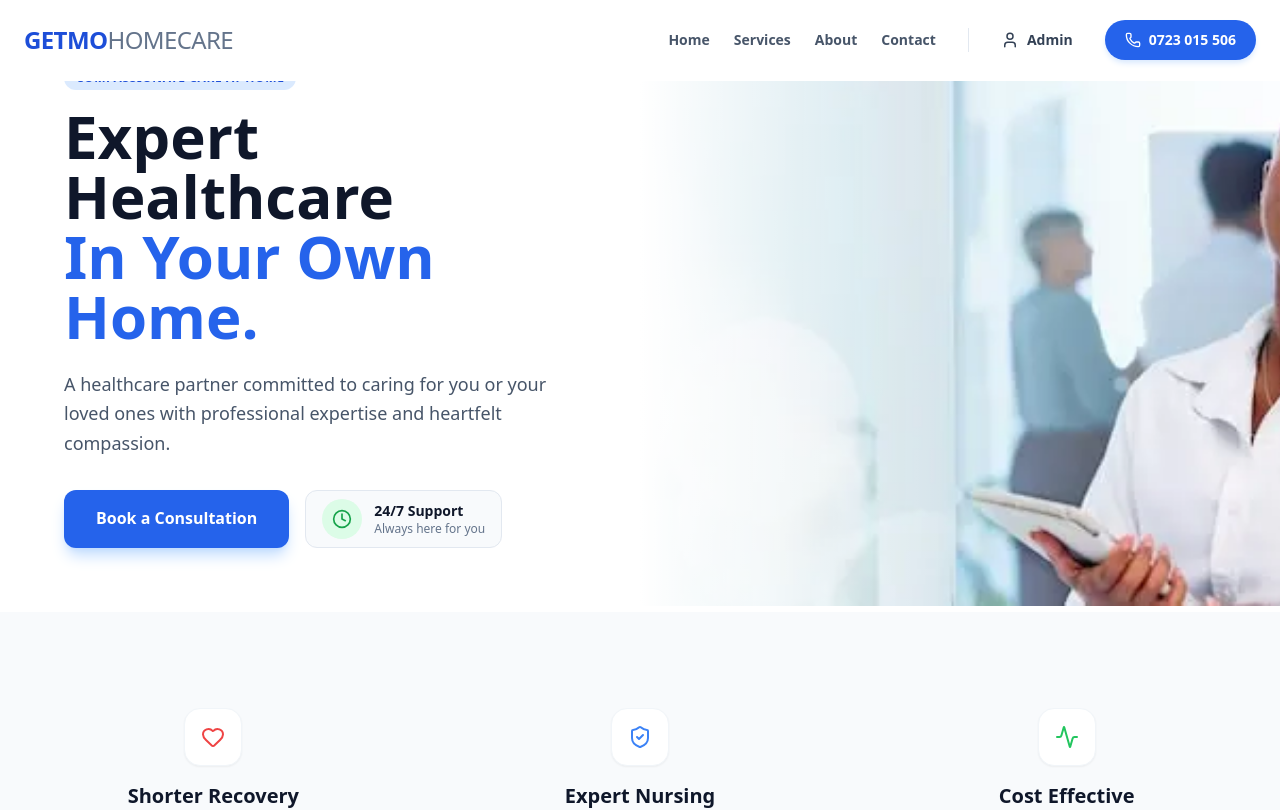
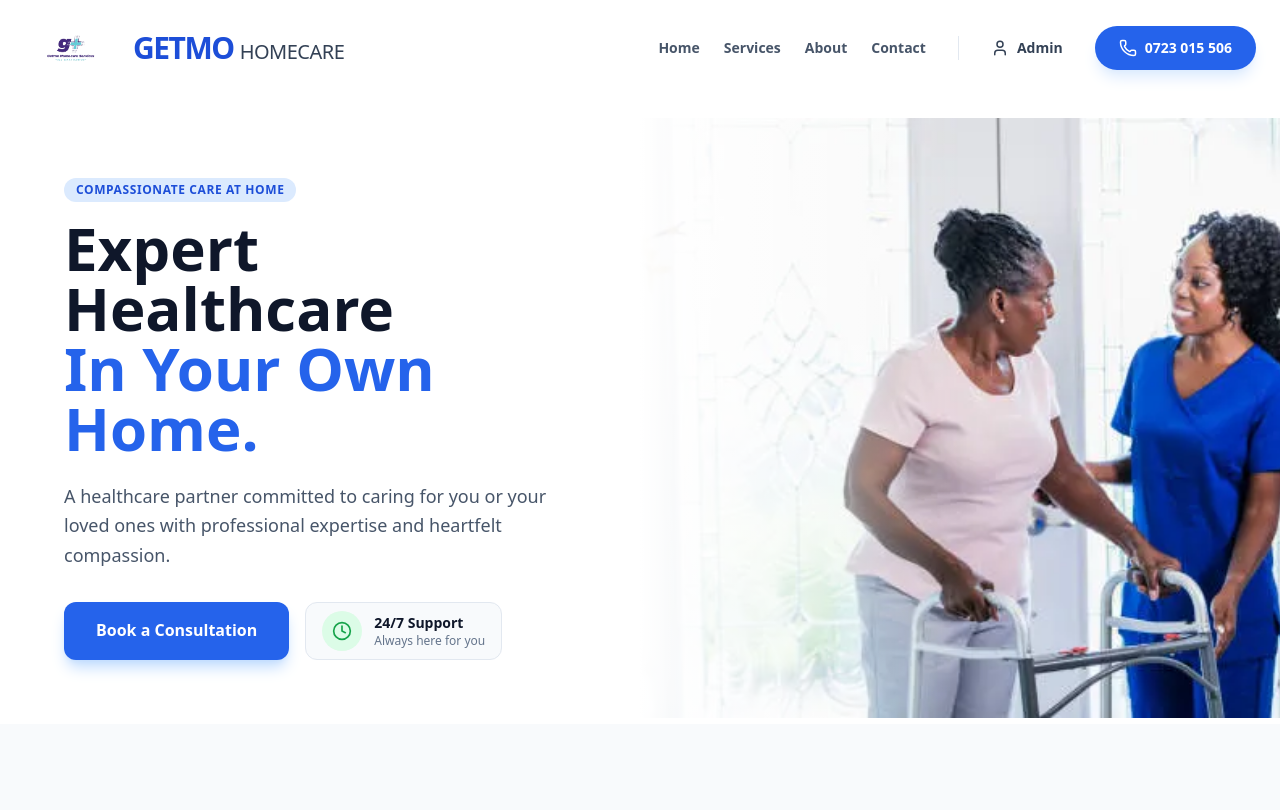
Before and after one commit to myusercloud/getmo-frontend, a React app in the folder frontend/: page / in a window 1280 px wide. Shown: the top 810 px of the page. Built offline with nearby package versions, Linux system fonts and the light colour scheme; the HTML template or start-up script is replaced by a standard one.

Commit message:
feat: update Navbar and LandingPage with improved logo and hero image

```diff
--- a/frontend/src/App.jsx
+++ b/frontend/src/App.jsx
@@ -8,9 +8,14 @@ import Register from "./pages/Register";
 export default function App() {
   return (
     <div className="bg-white min-h-screen">
-      {/* Navbar displayed across all pages */}
+      {/* Navbar stays fixed at the top */}
       <Navbar />
 
+      {/* Add padding-top here to prevent content from
+          hiding behind the fixed navbar.
+          pt-24 accounts for the enlarged logo/navbar height.
+      */}
+      <main className="pt-24 lg:pt-28">
         <Routes>
           {/* Homepage */}
           <Route path="/" element={<LandingPage />} />
@@ -18,9 +23,8 @@ export default function App() {
           {/* Auth Pages */}
           <Route path="/login" element={<Login />} />
           <Route path="/register" element={<Register />} />
-
-        {/* Extra pages can be added here later */}
         </Routes>
+      </main>
     </div>
   );
 }
--- a/frontend/src/components/Navbar.jsx
+++ b/frontend/src/components/Navbar.jsx
@@ -1,12 +1,12 @@
 import { useState, useEffect } from "react";
 import { Link } from "react-router-dom";
 import { Menu, X, User, Phone } from "lucide-react";
+import logo from "../assets/getmo_extracted_logo.png";
 
 export default function Navbar() {
   const [isOpen, setIsOpen] = useState(false);
   const [scrolled, setScrolled] = useState(false);
 
-  // Handle scroll effect for a more dynamic UI
   useEffect(() => {
     const handleScroll = () => setScrolled(window.scrollY > 20);
     window.addEventListener("scroll", handleScroll);
@@ -24,21 +24,34 @@ export default function Navbar() {
     <nav
       className={`fixed w-full z-50 transition-all duration-300 border-b ${
         scrolled
-          ? "bg-white/90 backdrop-blur-md py-3 shadow-sm border-slate-200"
-          : "bg-white py-5 border-transparent"
+          ? "bg-white/95 backdrop-blur-md py-2 shadow-sm border-slate-200"
+          : "bg-white py-4 border-transparent"
       }`}
     >
       <div className="max-w-7xl mx-auto px-6 flex justify-between items-center">
 
         {/* LOGO SECTION */}
-        <Link to="/" className="flex items-center gap-2 group">
-          <div className="text-2xl font-black text-blue-700 tracking-tight">
-            GETMO<span className="text-slate-500 font-light">HOMECARE</span>
+        <Link to="/" className="flex items-center gap-4 group">
+          {/* Enlarge height to h-14 or h-16 for high visibility */}
+          <img
+            src={logo}
+            alt="Getmo HomeCare Logo"
+            className="h-16 md:h-16 w-auto object-contain transition-transform group-hover:scale-105"
+          />
+
+          {/* Brand Name on One Line */}
+          <div className="flex items-baseline gap-1.5">
+            <span className="text-2xl md:text-3xl font-black text-blue-700 tracking-tighter">
+              GETMO
+            </span>
+            <span className="text-lg md:text-xl font-light text-slate-700 tracking-tight">
+              HOMECARE
+            </span>
           </div>
         </Link>
 
         {/* DESKTOP NAVIGATION */}
-        <div className="hidden md:flex items-center space-x-8">
+        <div className="hidden lg:flex items-center space-x-8">
           <div className="flex space-x-6">
             {navLinks.map((link) => (
               <a
@@ -51,10 +64,8 @@ export default function Navbar() {
             ))}
           </div>
 
-          {/* Divider */}
           <div className="h-6 w-px bg-slate-200 mx-2"></div>
 
-          {/* Admin Link */}
           <Link
             to="/login"
             className="flex items-center gap-2 text-sm font-bold text-slate-700 hover:text-blue-700 transition-colors"
@@ -63,34 +74,32 @@ export default function Navbar() {
             Admin
           </Link>
 
-          {/* Call CTA */}
           <a
             href="tel:0723015506"
-            className="flex items-center gap-2 bg-blue-600 hover:bg-blue-700 text-white px-5 py-2.5 rounded-full text-sm font-semibold transition-all shadow-md shadow-blue-100"
+            className="flex items-center gap-2 bg-blue-600 hover:bg-blue-700 text-white px-6 py-3 rounded-full text-sm font-bold transition-all shadow-lg shadow-blue-100"
           >
-            <Phone size={16} /> 0723 015 506
+            <Phone size={18} /> 0723 015 506
           </a>
         </div>
 
         {/* MOBILE MENU TOGGLE */}
         <button
-          className="md:hidden text-slate-800 p-2"
+          className="lg:hidden text-slate-800 p-2"
           onClick={() => setIsOpen(!isOpen)}
-          aria-label="Toggle Menu"
         >
-          {isOpen ? <X size={28} /> : <Menu size={28} />}
+          {isOpen ? <X size={32} /> : <Menu size={32} />}
         </button>
       </div>
 
       {/* MOBILE MENU DROPDOWN */}
       {isOpen && (
-        <div className="absolute top-full left-0 w-full bg-white border-b border-slate-200 p-6 flex flex-col space-y-4 md:hidden shadow-xl animate-in fade-in slide-in-from-top-4">
+        <div className="absolute top-full left-0 w-full bg-white border-b border-slate-200 p-8 flex flex-col space-y-6 lg:hidden shadow-2xl animate-in slide-in-from-top-5">
           {navLinks.map((link) => (
             <a
               key={link.name}
               href={link.path}
               onClick={() => setIsOpen(false)}
-              className="text-lg font-medium text-slate-700 hover:text-blue-700"
+              className="text-xl font-semibold text-slate-700"
             >
               {link.name}
             </a>
@@ -98,16 +107,16 @@ export default function Navbar() {
           <hr className="border-slate-100" />
           <Link
             to="/login"
-            className="flex items-center gap-2 text-lg font-medium text-slate-700"
+            className="flex items-center gap-3 text-xl font-semibold text-slate-700"
             onClick={() => setIsOpen(false)}
           >
-            <User size={20} /> Admin Login
+            <User size={24} /> Admin Login
           </Link>
           <a
             href="tel:0723015506"
-            className="flex items-center justify-center gap-2 bg-blue-600 text-white py-4 rounded-xl font-bold"
+            className="flex items-center justify-center gap-3 bg-blue-600 text-white py-5 rounded-2xl text-lg font-bold shadow-xl shadow-blue-100"
           >
-            <Phone size={20} /> Call Now
+            <Phone size={24} /> Call 0723 015 506
           </a>
         </div>
       )}
--- a/frontend/src/pages/LandingPage.jsx
+++ b/frontend/src/pages/LandingPage.jsx
@@ -1,7 +1,7 @@
 import React from "react";
 // Import icons from a library like lucide-react (highly recommended for healthcare UIs)
 import { Phone, CheckCircle, Clock, Heart, Activity, ShieldCheck } from "lucide-react";
-import heroImage1 from "../assets/hero1.jpg";
+import heroImage1 from "../assets/hero3.jpg";
 
 export default function LandingPage() {
   return (
```
Lines whose indentation alone changed are shown as unchanged.
